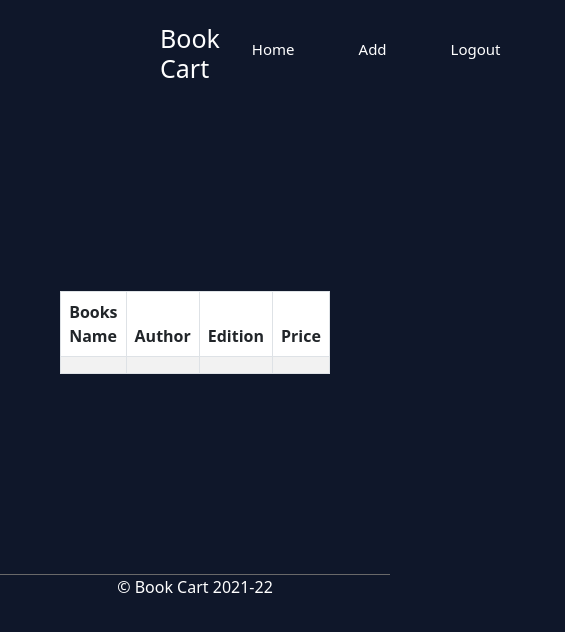
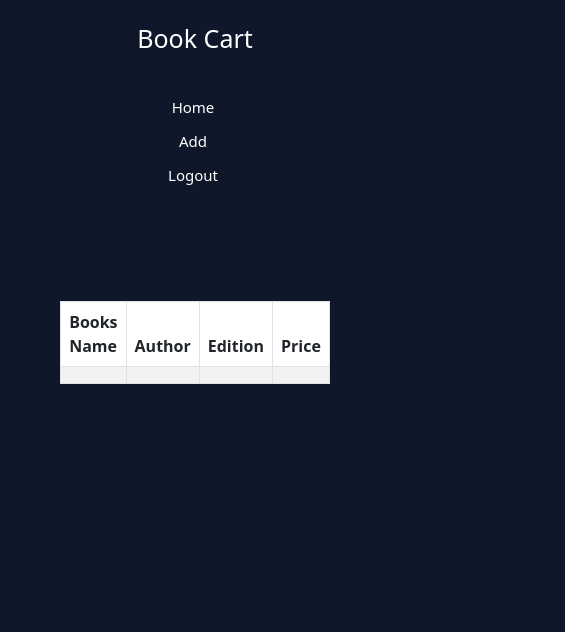
Before and after one commit to faisgit/books, a plain HTML site: page listing.html in a window 390 px wide. Shown: the whole page, 565 px wide, since content can reach past the window. Drawn offline with nearby package versions, Linux system fonts and the light colour scheme; no server answers.

Commit message:
Update listing.html

```diff
--- a/listing.html
+++ b/listing.html
@@ -78,15 +78,29 @@
         nav ul li:hover {
             text-decoration: underline;
         }
-        footer{
-            border-top: 0.5px solid dimgray;
-            text-align: center;
-        }
-@media  only screen and (max-width: 540px) {
-    body{
-        background-color: black;
-    }
-}
+
+         @media only screen and  (max-width:740px) {
+            nav{
+                flex-direction: column;
+            }
+            .ml-40{
+                margin-left: 0px;
+            }
+            .mr-28{
+                margin-right: 0px ;
+                margin-left: 28px;
+            }
+            ul{
+                flex-direction: column;
+                margin-top: 34px;
+            }
+            li{
+                margin-bottom: 10px;
+            }
+            .table{
+                margin: 5.5rem auto;
+            }
+       }
 
     </style>
     <title>Document</title>
@@ -123,7 +137,6 @@
             </tr>
         </tbody>
     </table>
-    <footer>&#169; Book Cart 2021-22</footer>
 </body>
 
 <script src="script.js"></script>
```
